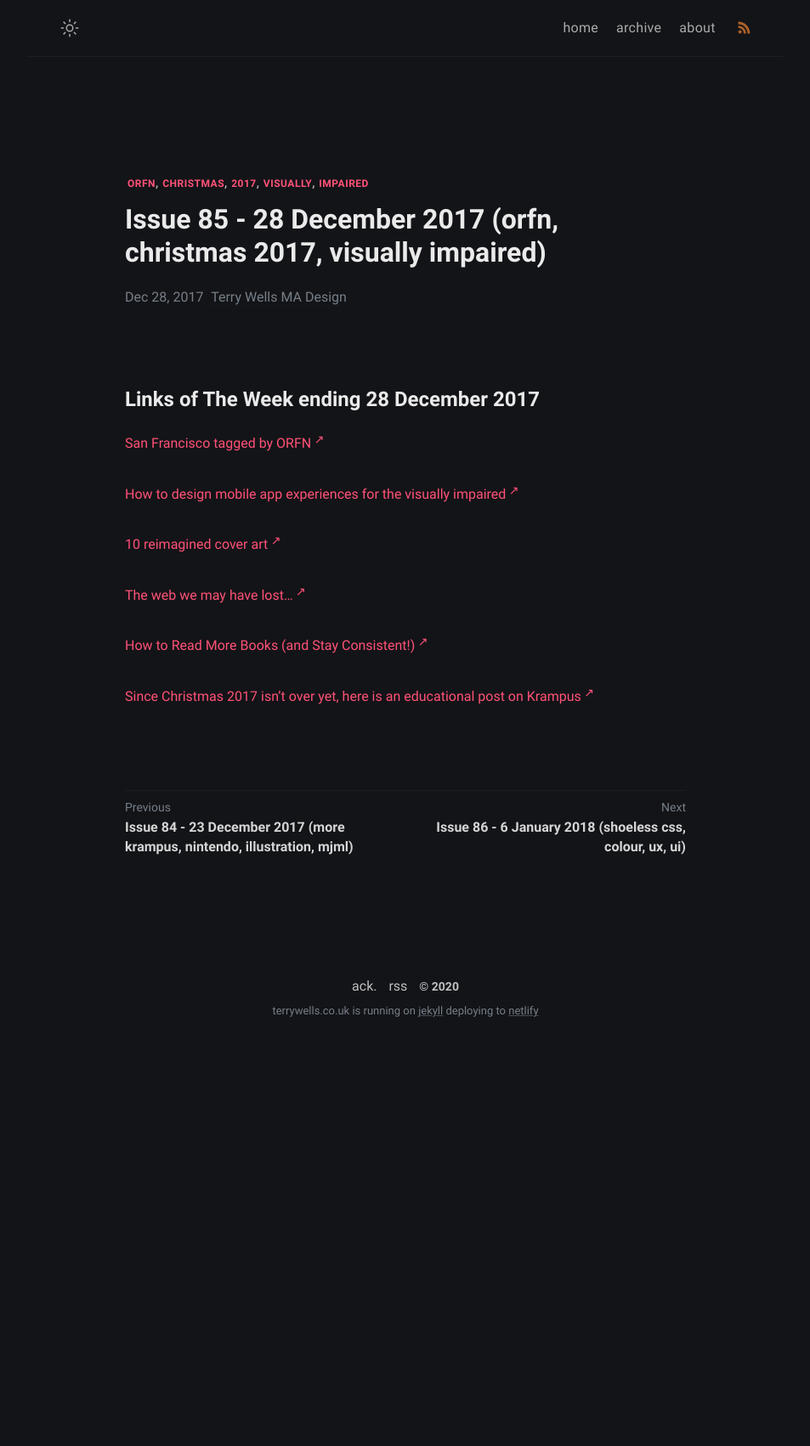
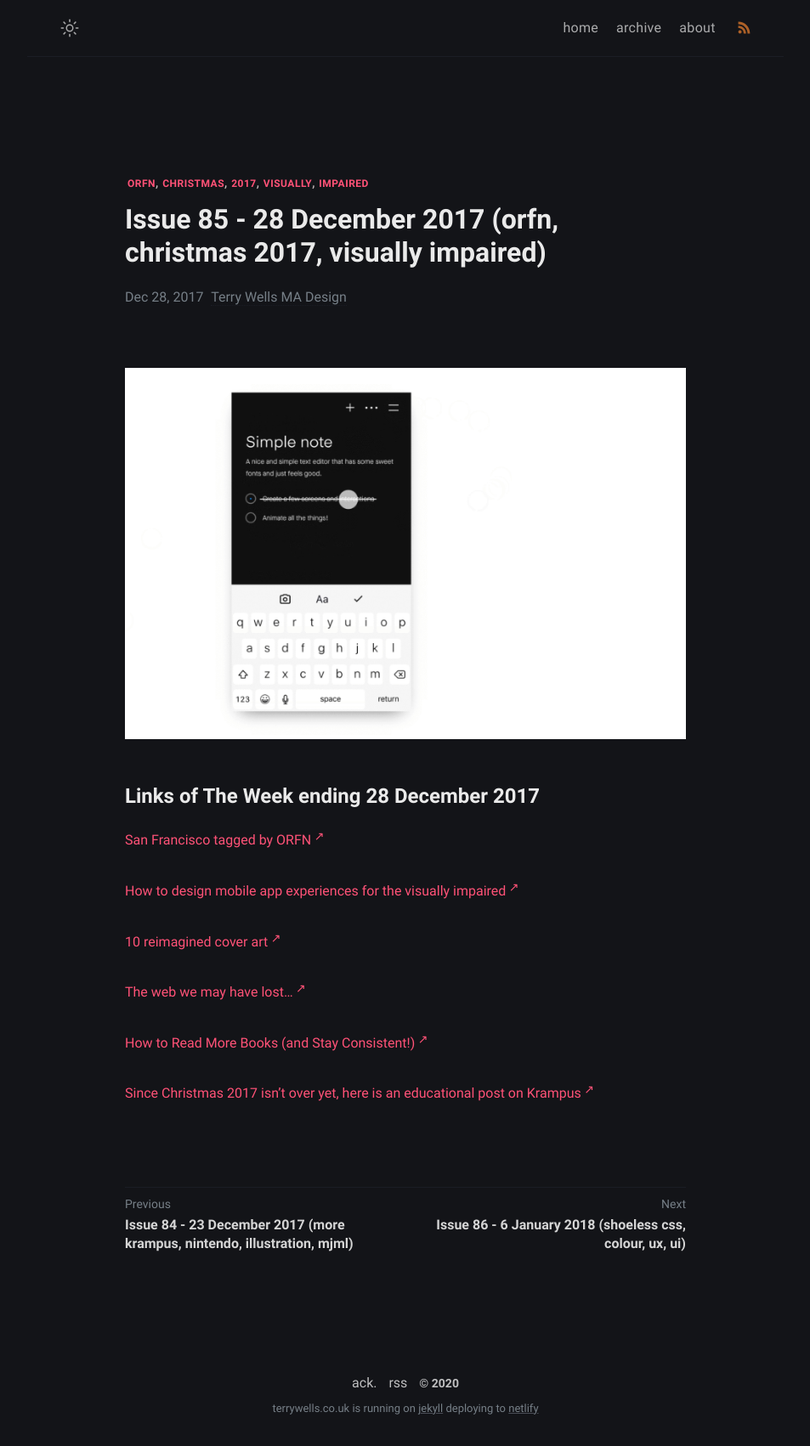
Before and after one commit to wristtattoo/jekyll-klise, a Jekyll site: the page built from _posts/2020-11-03-issue-85-28-december-2017-orfn-christmas-2017-visually-impaired.md, in a window 1280 px wide. Shown: the whole page at 85% size, without its empty margins (163-1116 px from the left). Built offline with Jekyll 4.4.1, drawn with Linux system fonts in a browser that asks for light colours; a script that is not in the unit is left out; before the commit the page ends 1235 px from its top, so only the background shows below that.

Commit message:
Update Links of The Week “2020-11-03-issue-85-28-december-2017-orfn-christmas-2017-visually-impaired”

```diff
--- a/_posts/2020-11-03-issue-85-28-december-2017-orfn-christmas-2017-visually-impaired.md
+++ b/_posts/2020-11-03-issue-85-28-december-2017-orfn-christmas-2017-visually-impaired.md
@@ -4,6 +4,8 @@
 tags: orfn christmas 2017 visually impaired
 date: 2017-12-28T13:08:36.146Z
 ---
+![San Francisco tagged by ORFN](/assets/uploads/issue-85.png "San Francisco tagged by ORFN")
+
 # Links of The Week ending 28 December 2017
 
 <a href="http://orfn.tumblr.com/" target="_blank">San Francisco tagged by ORFN</a>
```
Also changed, not shown: assets/uploads/issue-85.png (added).
